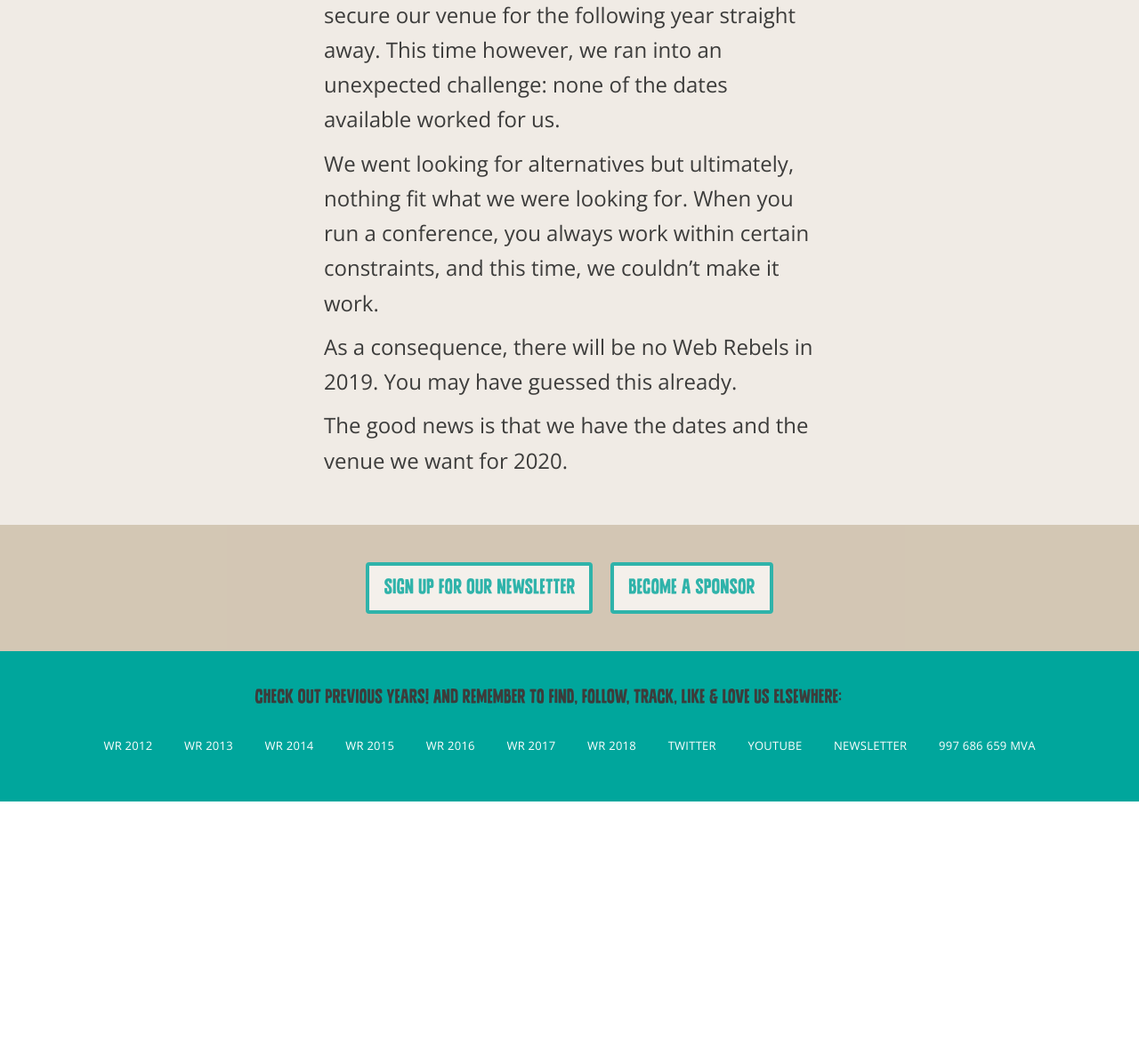
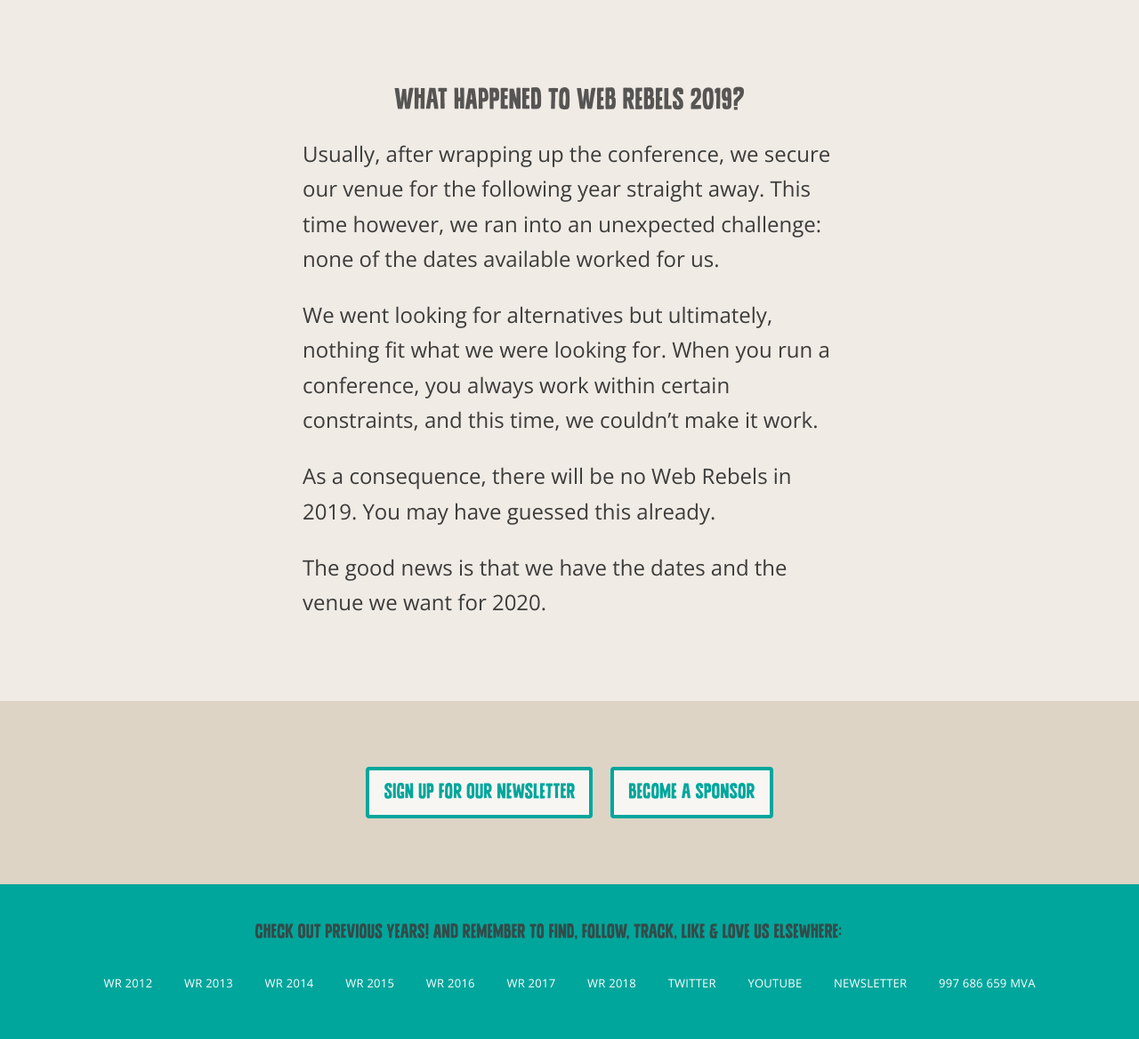
Before and after one commit to webrebels/web-rebels-2025, a website: page index.html in a window 1280 px wide. Shown: the part 635-1803 px from the top of the page at 89% size. Before the commit the page ends 1536 px from the top, so only its background shows below. Drawn offline with nearby package versions, Linux system fonts and the light colour scheme.

Commit message:
Adjusted styles

```diff
--- a/styles.css
+++ b/styles.css
@@ -34,15 +34,26 @@
 footer {
     background-color: #00a69c;
     text-align: center;
-    padding: 2rem;
+    padding: 2em;
 }
-h1, h2, h3 {
+h1, h2 {
     font-family: "RatherLoud";
     color: #3c3c3b;
     max-width: 90vw;
+    text-align: center;
+    line-height: 1.2;
+    margin: 0.2em 0;
+}
+h1 {
+    font-size: 6rem;
+}
+h2 {
+    font-size: 3.6rem;
+    opacity: 0.85;
 }
 p {
-
+    margin: .5em 1em;
+    max-width: 25em;
 }
 .tag {
     margin: 2rem;
@@ -81,7 +92,8 @@
     transition: all .1s ease-in 0s;
 }
 
-.details {
+.details,
+.main-cta {
     display: flex;
     align-self: center;
     flex-direction: column;
@@ -92,11 +104,10 @@
     padding-bottom: 2em;
 }
 
-.details p {
-    margin-top: .5rem;
-    margin-bottom: .5rem;
-    width: 23em;
+.main-cta {
+    margin-top: 2em;
 }
+.main-cta .button,
 .details .button {
     margin: 1em 0;
 }
@@ -118,11 +129,11 @@
     display: flex;
     justify-content: center;
     align-items: center;
-    padding: 2em;
+    margin-top: 2em;
+    padding: 4em 2em;
     font-size: 1.6rem;
     flex-wrap: wrap;
-    background-color: #CCBEA8;
-    opacity: 0.8;
+    background-color: RGBA(204, 190, 168, 0.5);
 }
 .secondary-ctas .button {
     margin: 1rem;
```
